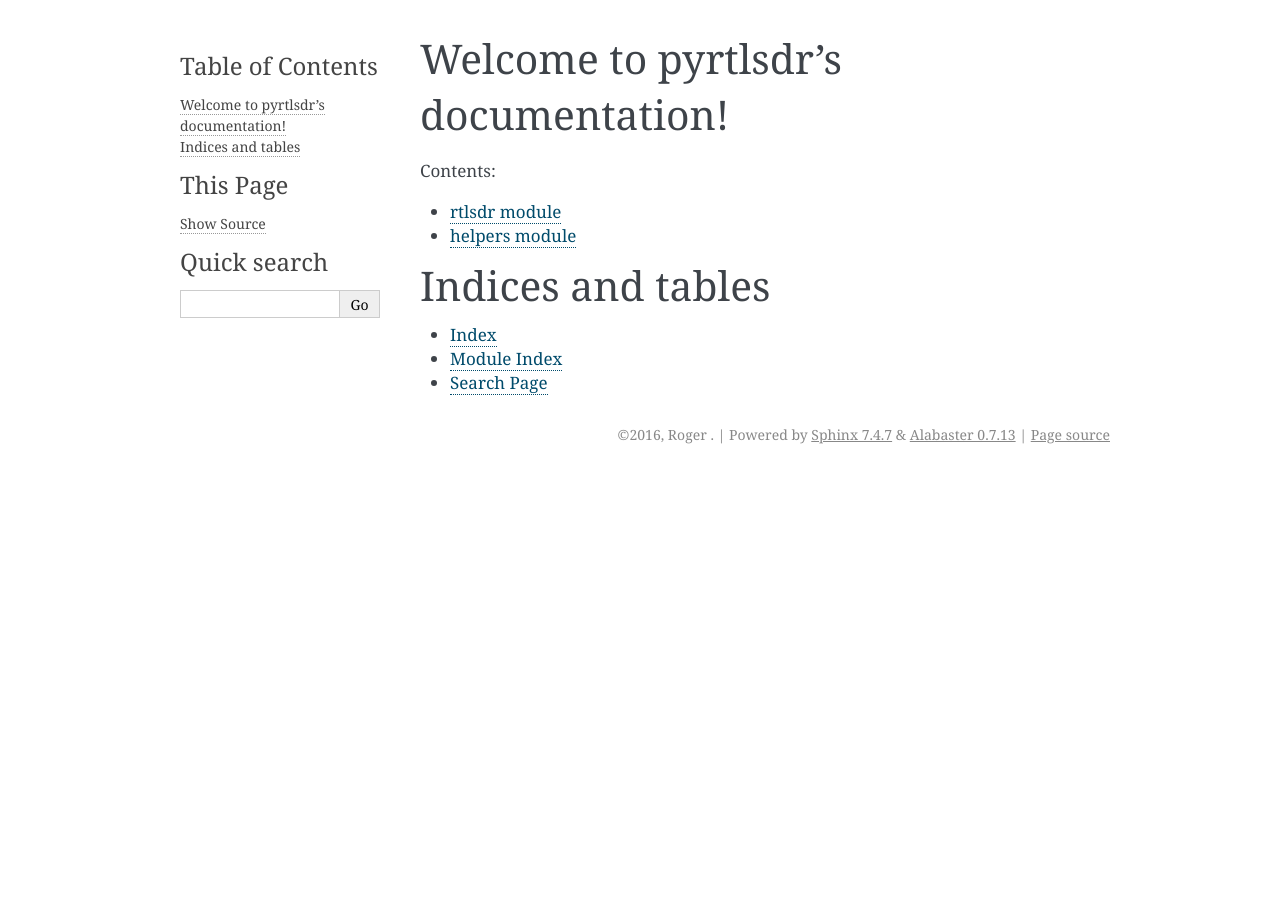
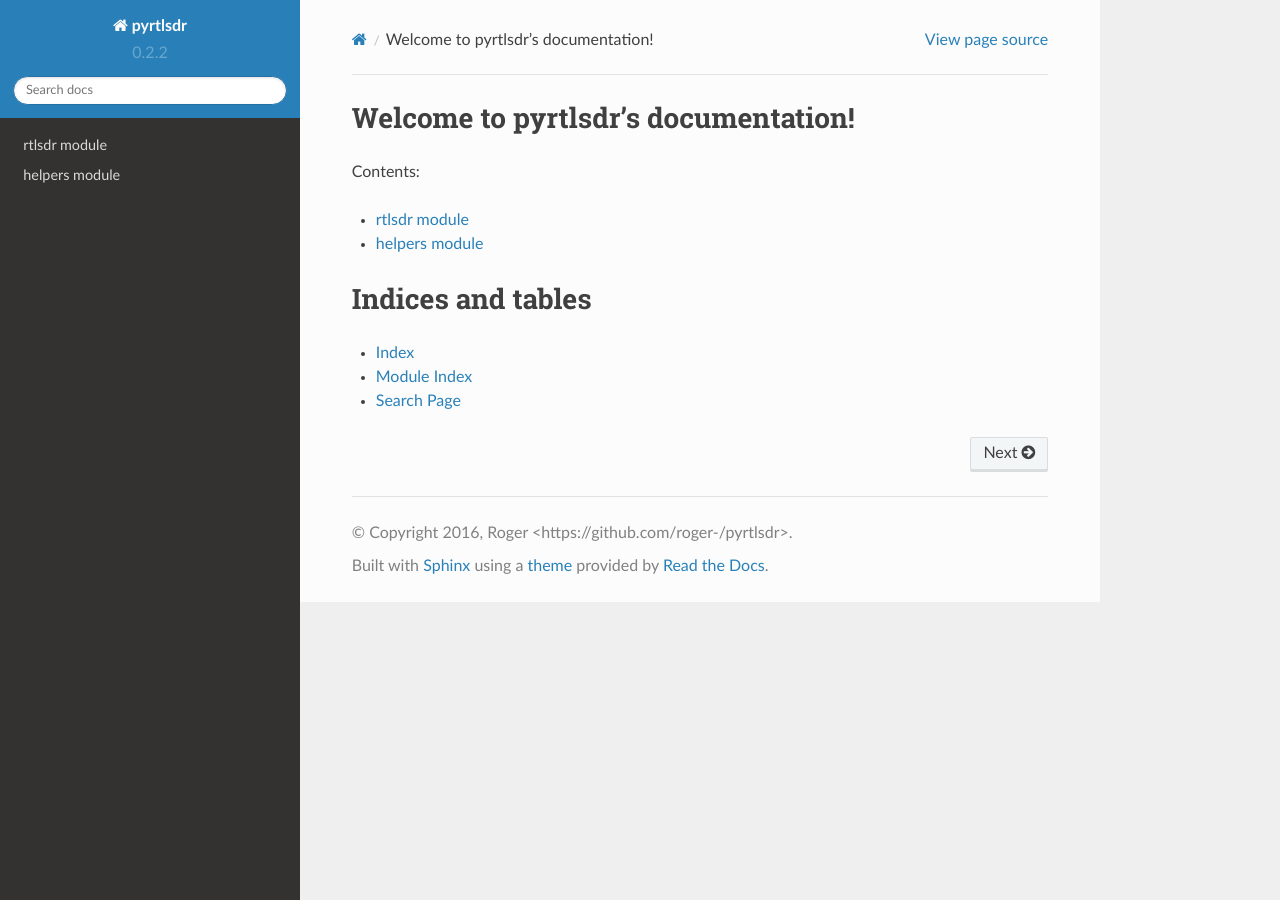
Before and after one commit to pyrtlsdr/pyrtlsdr, a Sphinx documentation site: the page built from doc/source/index.rst, in a window 1280 px wide. Built offline with Sphinx 7.4.7 and the Read the Docs theme 2.0.0, drawn with Linux system fonts in a browser that asks for light colours.

Commit message:
Use sphinx rtd theme

```diff
--- /dev/null
+++ b/doc/requirements.txt
@@ -0,0 +1,2 @@
+Sphinx
+sphinx_rtd_theme
--- a/doc/source/conf.py
+++ b/doc/source/conf.py
@@ -20,6 +20,12 @@ import os
 # documentation root, use os.path.abspath to make it absolute, like shown here.
 #sys.path.insert(0, os.path.abspath('.'))
 sys.path.insert(0, os.path.abspath('../..'))
+
+import sphinx_rtd_theme
+
+html_theme = "sphinx_rtd_theme"
+
+html_theme_path = [sphinx_rtd_theme.get_html_theme_path()]
 
 # -- General configuration ------------------------------------------------
 
@@ -118,7 +124,7 @@ todo_include_todos = False
 
 # The theme to use for HTML and HTML Help pages.  See the documentation for
 # a list of builtin themes.
-html_theme = 'alabaster'
+#html_theme = 'alabaster'
 
 # Theme options are theme-specific and customize the look and feel of a theme
 # further.  For a list of options available for each theme, see the
@@ -147,7 +153,7 @@ html_theme = 'alabaster'
 # Add any paths that contain custom static files (such as style sheets) here,
 # relative to this directory. They are copied after the builtin static files,
 # so a file named "default.css" will overwrite the builtin "default.css".
-html_static_path = ['_static']
+#html_static_path = ['_static']
 
 # Add any extra paths that contain custom files (such as robots.txt or
 # .htaccess) here, relative to this directory. These files are copied
```
